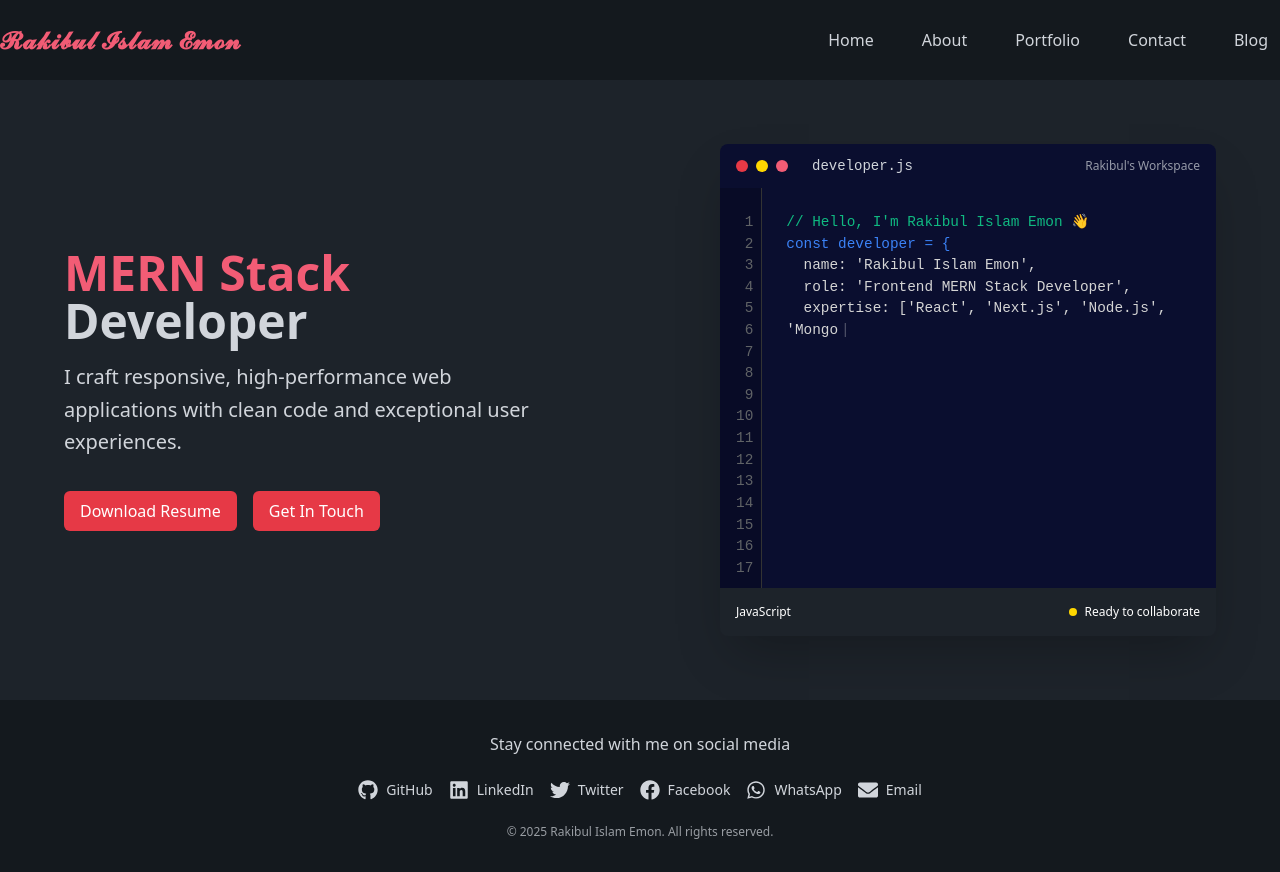
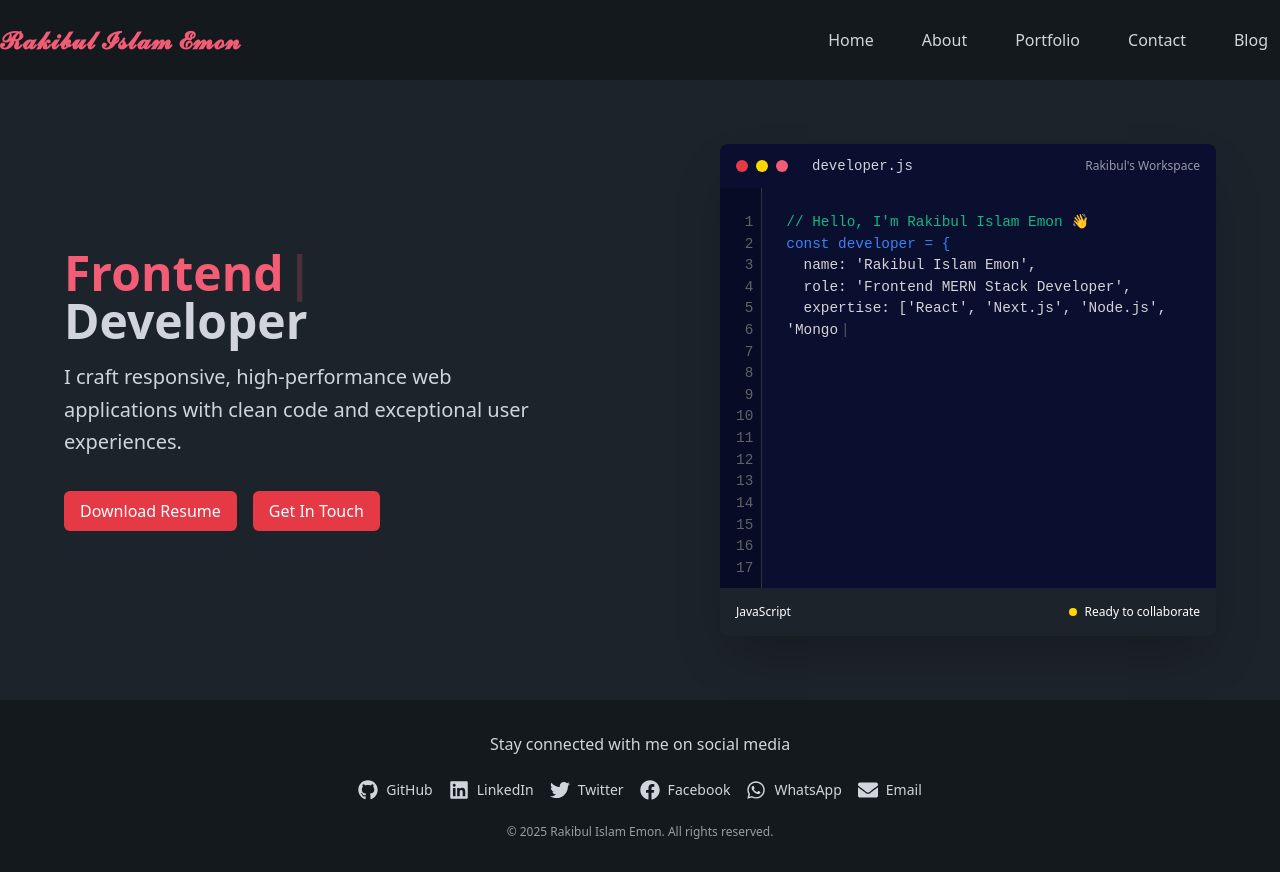
Before and after one commit to Rakibulislam-emon/Portfolio_v2, a React (Vite) app: page / in a window 1280 px wide. Built offline with nearby package versions, Linux system fonts and the light colour scheme.

Commit message:
type writer effect added

```diff
--- a/src/components/pages/About/Introduction.jsx
+++ b/src/components/pages/About/Introduction.jsx
@@ -1,5 +1,6 @@
 import React from 'react'
 import { useEffect, useState } from "react";
+import { Typewriter } from "react-simple-typewriter";
 import { personalInfo } from '../../Data/data'
 
 export default function Introduction() {
@@ -45,7 +46,15 @@ export default function Introduction() {
                 className="text-3xl md:text-4xl font-bold mb-6"
                 style={{ color: "var(--color-heading)" }}
               >
-                {personalInfo.title}
+                <Typewriter
+                  words={['Frontend MERN Stack Developer', 'Passionate Frontend Developer', 'Full Stack Developer', 'React Specialist']}
+                  loop={0}
+                  cursor
+                  cursorStyle="|"
+                  typeSpeed={70}
+                  deleteSpeed={50}
+                  delaySpeed={2000}
+                />
               </h2>
               <p className="text-xl leading-relaxed mb-6 opacity-90">
                 {personalInfo.description}
--- a/src/components/pages/Home/Introduction.jsx
+++ b/src/components/pages/Home/Introduction.jsx
@@ -1,3 +1,4 @@
+import { Typewriter } from "react-simple-typewriter";
 import Button from "../../common/Button";
 
 export default function Introduction() {
@@ -5,7 +6,18 @@ export default function Introduction() {
     <div className="lg:w-1/2 flex  items-center justify-center p-8 lg:p-16">
       <div className="max-w-xl">
         <h1 className="text-4xl lg:text-5xl font-bold mb-4 text-text">
-          <span className="text-heading">MERN Stack</span> Developer
+          <span className="text-heading">
+            <Typewriter
+              words={['MERN Stack', 'Frontend', 'Full Stack', 'React']}
+              loop={0}
+              cursor
+              cursorStyle="|"
+              typeSpeed={70}
+              deleteSpeed={50}
+              delaySpeed={2000}
+            />
+          </span>{' '}
+          Developer
         </h1>
         <p className="text-xl text-text mb-8 leading-relaxed">
           I craft responsive, high-performance web applications with clean code
```
